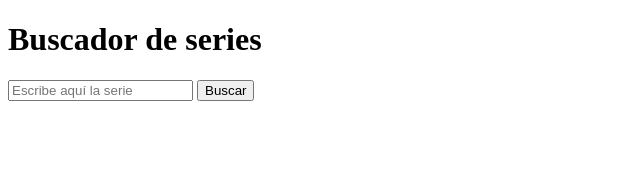
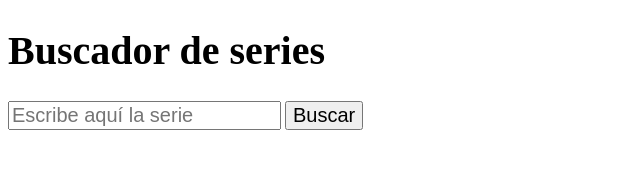
Before and after one commit to Adalab/modulo-2-evaluacion-final-CriSFV, a website: page src/html/index.html in a window 1280 px wide. Shown: the whole page, without its empty margins (0-640 px from the left). Drawn offline with nearby package versions, Linux system fonts and the light colour scheme; files that its build step writes are made by us from their sources; a web font is replaced by a local one.

Commit message:
change some classes and add styles

```diff
--- a/src/html/index.html
+++ b/src/html/index.html
@@ -4,9 +4,11 @@
 <head>
   <meta charset="UTF-8" />
   <meta name="viewport" content="width=device-width, initial-scale=1" />
+  <link rel="preconnect" href="https://fonts.googleapis.com">
+  <link rel="preconnect" href="https://fonts.gstatic.com" crossorigin>
+  <link href="https://fonts.googleapis.com/css2?family=Azeret+Mono:wght@500&display=swap" rel="stylesheet">
+  <link rel="stylesheet" href="./assets/css/main.css" />
   <title>Evaluación final. Modulo-2. Cris Fernández</title>
-
-  <link rel="stylesheet" href="./assets/css/main.css" />
 
 </head>
 
--- a/src/html/partials/main.html
+++ b/src/html/partials/main.html
@@ -3,13 +3,13 @@
     <input class="main__form__userText js_userText" type="text" placeholder="Escribe aquí la serie">
     <input class="main__form__searchButton js_searchButton" type="button" value="Buscar">
   </form>
-  <div class="main__lists">
-    <ul class="list__favorites">
+  <section class="main__lists">
+    <ul class="list list__favorites">
 
     </ul>
-    <ul class="list__films js_filmList">
+    <ul class="list list__films js_filmList">
 
     </ul>
 
-  </div>
+  </section>
 </main>
--- a/src/js/main.js
+++ b/src/js/main.js
@@ -15,7 +15,7 @@ function searchFilm() {
     .then((data) => {
       for (const eachdata of data) {
         if (eachdata.show.image === null) {
-          filmList.innerHTML += `<li class="film"><img src="https://via.placeholder.com/210x295/ffffff/666666/?text=TV" alt="Caratula"><h3 class="film-title">${eachdata.show.name}</h3></li>`;
+          filmList.innerHTML += `<li class="film"><img src="https://via.placeholder.com/210x295/ffffff/666666/?text=TV" alt="Caratula"><h3 class="film__title">${eachdata.show.name}</h3></li>`;
         } else {
           filmList.innerHTML += `<li class="film"><img src="${eachdata.show.image.medium}" alt="Caratula"><h3 class="film__title">${eachdata.show.name}</h3></li>`;
         }
--- a/src/scss/layout/_header.scss
+++ b/src/scss/layout/_header.scss
@@ -0,0 +1,3 @@
+.title {
+  font-size: 40px;
+}
--- a/src/scss/layout/_page.scss
+++ b/src/scss/layout/_page.scss
@@ -1,12 +1,30 @@
-.main__lists {
-  display: flex;
-  justify-content: space-around;
+.main {
+  &__lists {
+    display: flex;
+    justify-content: space-around;
+  }
+  &__form {
+    &__userText {
+      font-size: 20px;
+    }
+    &__searchButton {
+      font-size: 20px;
+    }
+  }
 }
-
+.list {
+  padding: 20px;
+}
 .film {
   list-style-type: none;
+  margin: 10px;
   &__title {
     margin-top: 0px;
     margin-bottom: 20px;
+    text-align: center;
+    font-family: 'Azeret Mono', monospace;
+  }
+  &__selected {
+    border: blue 20px solid;
   }
 }
```
